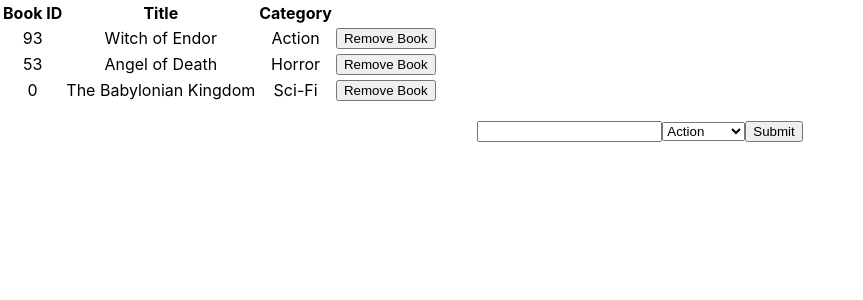
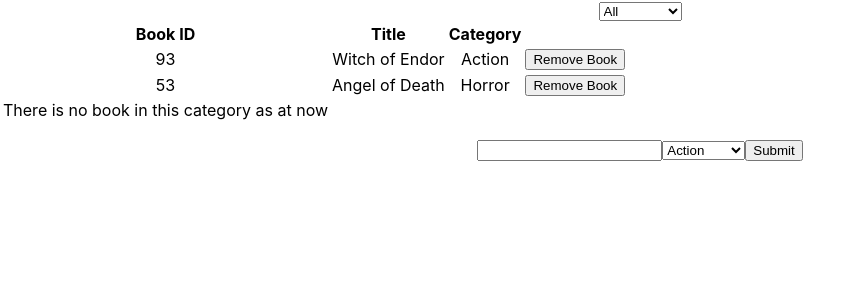
Before and after one commit to uimarshall/redux-bookstore-cms, a React (Create React App) app: page / in a window 1280 px wide. Shown: the top 300 px of the page, without its empty margins (0-863 px from the left). Built offline with nearby package versions, Linux system fonts and the light colour scheme.

Commit message:
Add the filter value to the Redux store

```diff
--- a/src/components/Book.js
+++ b/src/components/Book.js
@@ -1,8 +1,8 @@
 import React from 'react';
 import PropTypes from 'prop-types';
 
-const Book = ({ book, removeBook }) => (
-  <>
+const Book = ({ book, removeBook }) => {
+  const books = book.id && book.title && book.category ? (
     <tr key={book.id}>
       <td>{book.id}</td>
       <td>{book.title}</td>
@@ -13,9 +13,17 @@ const Book = ({ book, removeBook }) => (
         </button>
       </td>
     </tr>
+  ) : (
+    <tr><td>There is no book in this category as at now</td></tr>
+  );
 
-  </>
-);
+  return (
+    <>
+      {books}
+
+    </>
+  );
+};
 
 Book.propTypes = {
 
--- a/src/components/CategoryFilter.js
+++ b/src/components/CategoryFilter.js
@@ -1,8 +1,7 @@
 import React, { Component } from 'react';
-// import PropTypes from 'prop-types'
+import PropTypes from 'prop-types';
 
 const categories = [
-  'All',
   'Action',
   'Biography',
   'History',
@@ -19,13 +18,19 @@ class CategoryFilter extends Component {
     };
   }
 
+  handleChange = e => {
+    const { changeFilter } = this.props;
+    changeFilter(e.target.value);
+    this.setState({ [e.target.name]: e.target.value });
+  };
+
   render() {
     const allFilterCat = ['All', ...categories];
     const { filter } = this.state;
 
     return (
       <div>
-        <select name="filter" value={filter}>
+        <select name="filter" value={filter} onChange={this.handleChange}>
           {allFilterCat.map(category => (
             <option key={category}>{category}</option>
           ))}
@@ -36,4 +41,8 @@ class CategoryFilter extends Component {
   }
 }
 
+CategoryFilter.propTypes = {
+  changeFilter: PropTypes.func.isRequired,
+};
+
 export default CategoryFilter;
--- a/src/containers/BooksList.js
+++ b/src/containers/BooksList.js
@@ -1,16 +1,28 @@
+/* eslint-disable no-unused-expressions */
 import React from 'react';
 import PropTypes from 'prop-types';
 import { connect } from 'react-redux';
-import { removeBook } from '../actions/index';
+import { removeBook, changeFilter } from '../actions/index';
 import Book from '../components/Book';
+import CategoryFilter from '../components/CategoryFilter';
 
-const BooksList = ({ books, removeBook }) => {
+const BooksList = ({
+  books, removeBook, changeFilter, filter,
+}) => {
   const handleRemoveBook = book => {
     removeBook(book);
   };
 
+  const handleFilterChange = filter => {
+    changeFilter(filter);
+  };
+
+  let filteredBookCat;
+  filter === 'All' ? (filteredBookCat = books) : (filteredBookCat = books.filter(book => book.category === filter));
+
   return (
-    <>
+    <div>
+      <CategoryFilter changeFilter={handleFilterChange} />
       <table>
         <thead>
           <tr>
@@ -21,30 +33,36 @@ const BooksList = ({ books, removeBook }) => {
 
         </thead>
         <tbody>
-          {books && books.map(book => (
+          {filteredBookCat && filteredBookCat.map(book => (
             <Book book={book} key={book.id} removeBook={() => handleRemoveBook(book)} />
           ))}
         </tbody>
       </table>
 
-    </>
+    </div>
   );
 };
 
 BooksList.propTypes = {
   books: PropTypes.instanceOf(Array).isRequired,
   removeBook: PropTypes.func.isRequired,
+  filter: PropTypes.string.isRequired,
+  changeFilter: PropTypes.func.isRequired,
 
 };
 
 const mapStateToProps = state => ({
   books: state.books,
+  filter: state.filter,
 });
 
 const mapDispatchToProps = dispatch => ({
   removeBook: book => {
     dispatch(removeBook(book));
   },
+  changeFilter: filter => {
+    dispatch(changeFilter(filter));
+  },
 });
 
 export default connect(mapStateToProps, mapDispatchToProps)(BooksList);
--- a/src/reducers/index.js
+++ b/src/reducers/index.js
@@ -1,6 +1,8 @@
 import { combineReducers } from 'redux';
 import bookReducer from './book';
+import filterReducer from './filter';
 
 export default combineReducers({
   books: bookReducer,
+  filter: filterReducer,
 });
```
